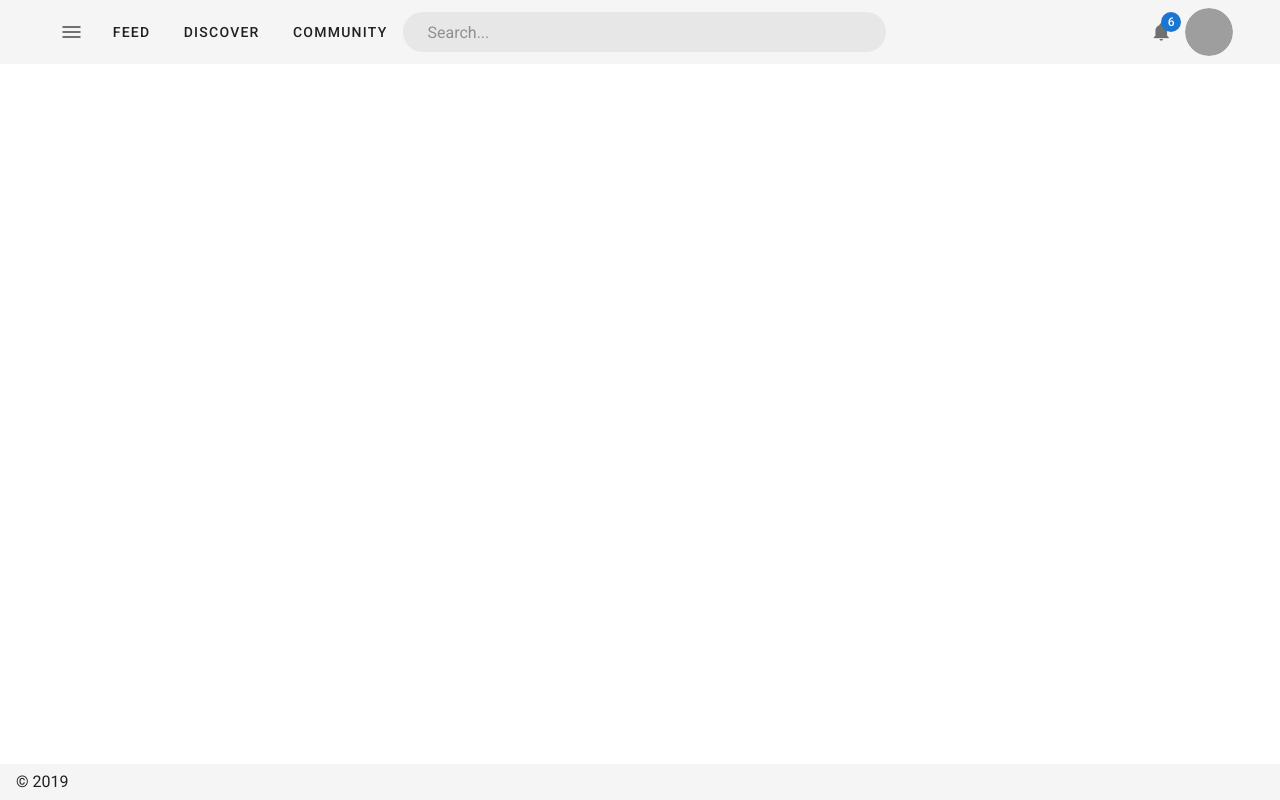
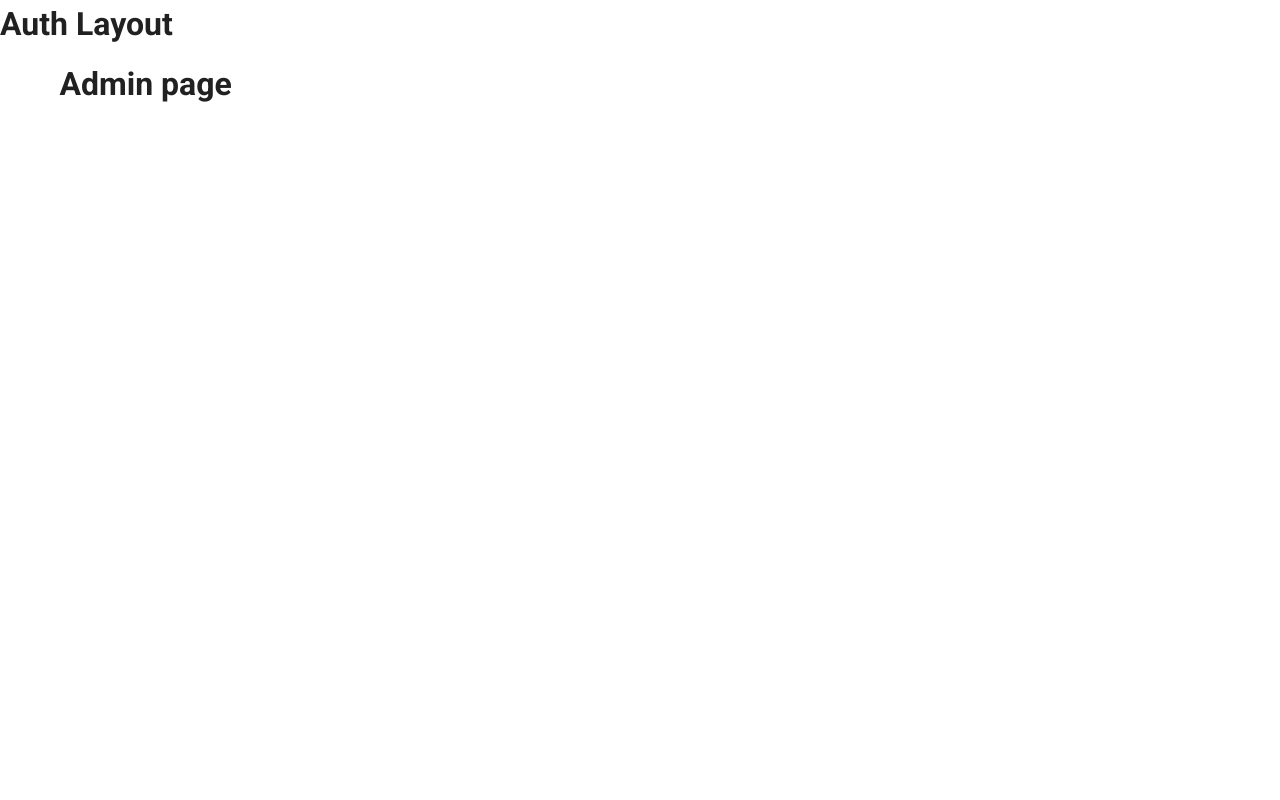
Before and after one commit to ericyam94/forum, a Nuxt app: page /admin in a window 1280 px wide. Built offline with nearby package versions, Linux system fonts and the light colour scheme; grey boxes are pictures that could not be loaded.

Commit message:
add a new layout for authenticated pages

```diff
--- /dev/null
+++ b/layouts/auth.vue
@@ -0,0 +1,17 @@
+<template>
+  <v-app>
+    <h1>Auth Layout</h1>
+
+    <v-content>
+      <v-container>
+        <nuxt />
+      </v-container>
+    </v-content>
+  </v-app>
+</template>
+
+<script>
+export default {}
+</script>
+
+<style></style>
--- a/layouts/default.vue
+++ b/layouts/default.vue
@@ -73,7 +73,7 @@
       </v-container>
     </v-app-bar>
 
-    <v-content id="testa">
+    <v-content>
       <v-container>
         <nuxt />
       </v-container>
--- /dev/null
+++ b/pages/admin/index.vue
@@ -0,0 +1,11 @@
+<template>
+  <h1>Admin page</h1>
+</template>
+
+<script>
+export default {
+  layout: 'auth'
+}
+</script>
+
+<style></style>
```
